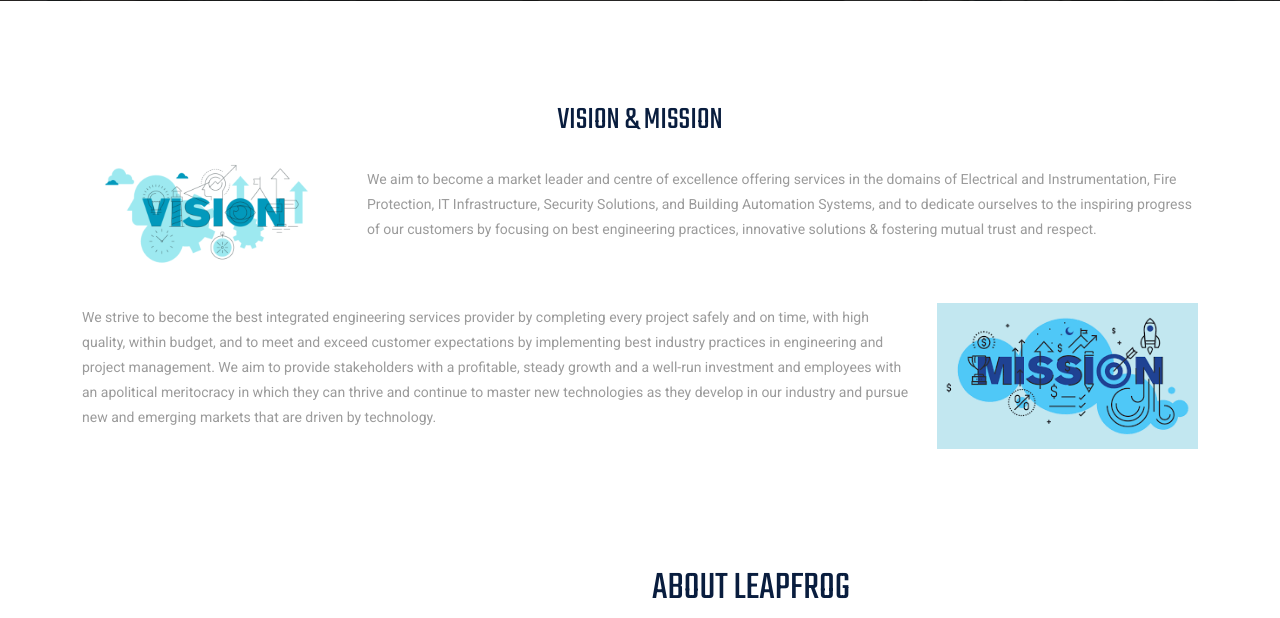
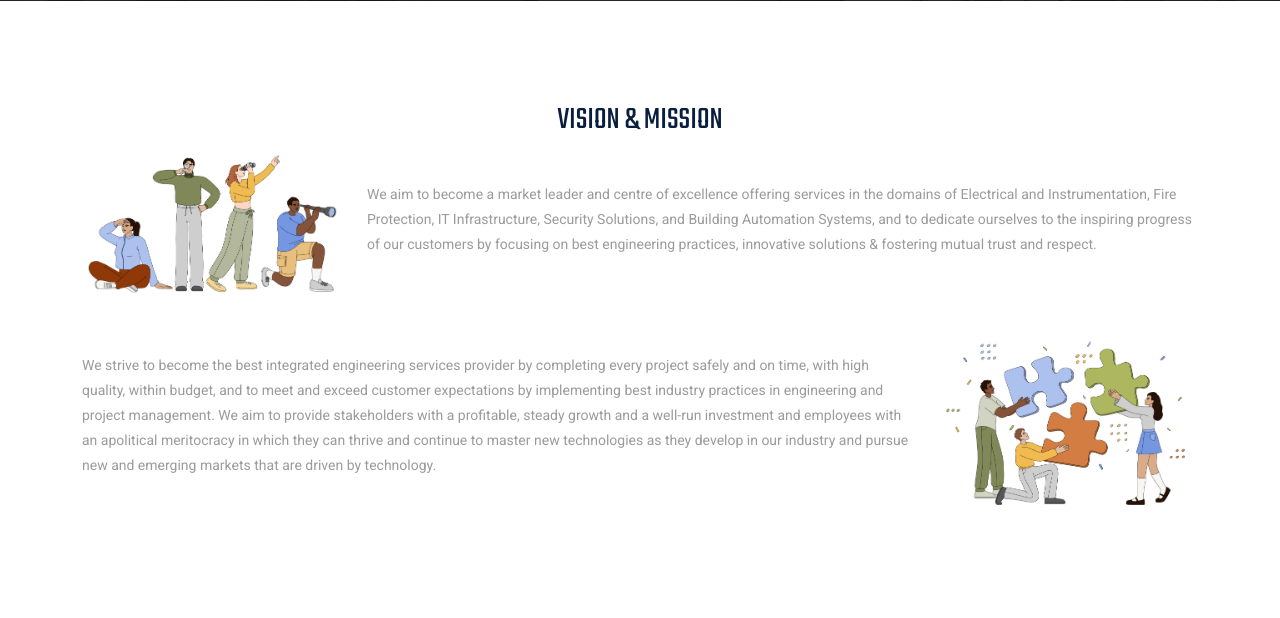
Before and after one commit to shahnirjhor/test, a Laravel app: page /about in a window 1280 px wide. Shown: the part 466-1084 px from the top of the page. Run offline with Laravel 8, Linux system fonts and the light colour scheme; data that the repository does not hold is empty; some web fonts are replaced.

Commit message:
about & logo problem solved

```diff
--- a/resources/views/website/about.blade.php
+++ b/resources/views/website/about.blade.php
@@ -89,7 +89,7 @@
                 <div class="col-lg-12">
                     <div class="row">
                         <div class="col-sm-3">
-                            <img class="img-fluid" src="{{asset('images/about/Vision.png')}}" alt="">
+                            <img class="img-fluid" src="{{asset('images/about/vision.jpg')}}" alt="">
                         </div>
                         <div class="col-sm-9 align-self-center">
                             <p class="text-justify">We aim to become a market leader and centre of excellence offering services in the domains of Electrical and Instrumentation, Fire Protection, IT Infrastructure, Security Solutions, and Building Automation Systems, and to dedicate ourselves to the inspiring progress of our customers by focusing on best engineering practices, innovative solutions & fostering mutual trust and respect.</p>
@@ -103,7 +103,7 @@
                             <p class="text-justify">We strive to become the best integrated engineering services provider by completing every project safely and on time, with high quality, within budget, and to meet and exceed customer expectations by implementing best industry practices in engineering and project management. We aim to provide stakeholders with a profitable, steady growth and a well-run investment and employees with an apolitical meritocracy in which they can thrive and continue to master new technologies as they develop in our industry and pursue new and emerging markets that are driven by technology.</p>
                         </div>
                         <div class="col-sm-3">
-                            <img class="img-fluid" src="{{asset('images/about/mission.png')}}" alt="">
+                            <img class="img-fluid" src="{{asset('images/about/mission.jpg')}}" alt="">
                         </div>
                     </div>
                 </div>
```
Also changed, not shown: resources/views/website/csr.blade.php (+15 -0 lines), public/images/about/logo.png (added), public/images/about/mission.jpg (added), public/images/about/vision.jpg (added), 7 other files.
